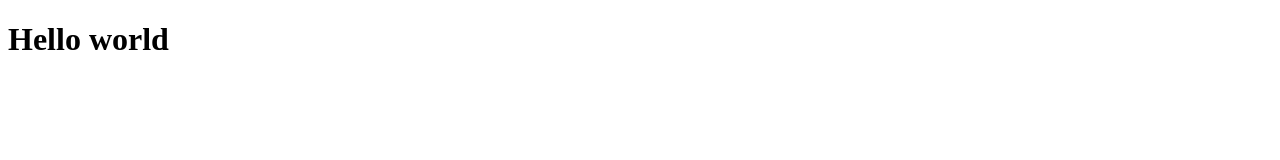
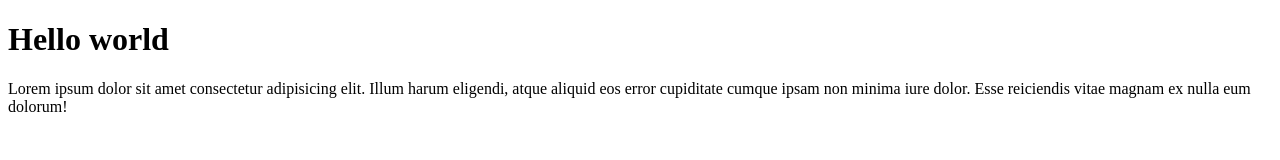
Before and after one commit to touseefhus/scraperdotcom, a plain HTML site: page index.html in a window 1280 px wide. Drawn offline with Linux system fonts and the light colour scheme.

Commit message:
paragraph is added

```diff
--- a/index.html
+++ b/index.html
@@ -7,5 +7,6 @@
 </head>
 <body>
     <h1>Hello world</h1>
+    <p>Lorem ipsum dolor sit amet consectetur adipisicing elit. Illum harum eligendi, atque aliquid eos error cupiditate cumque ipsam non minima iure dolor. Esse reiciendis vitae magnam ex nulla eum dolorum!</p>
 </body>
 </html>
```
